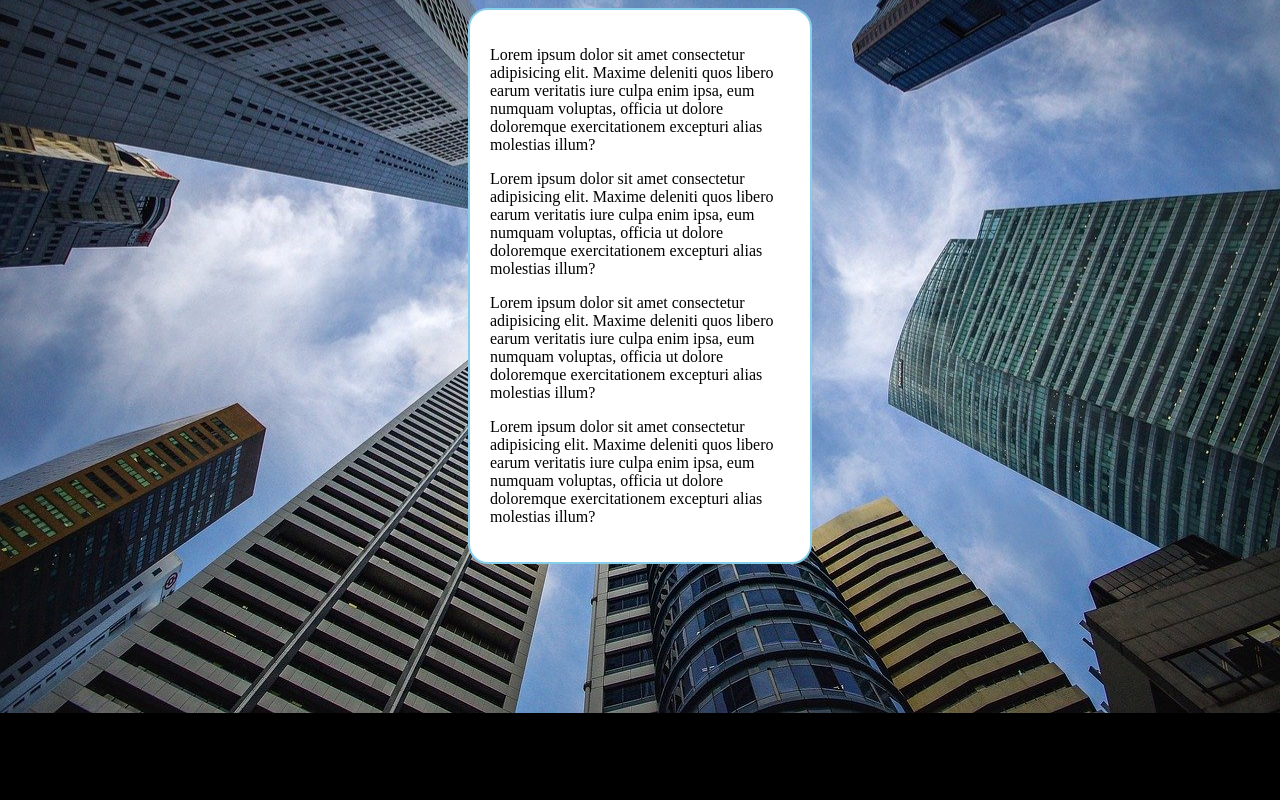
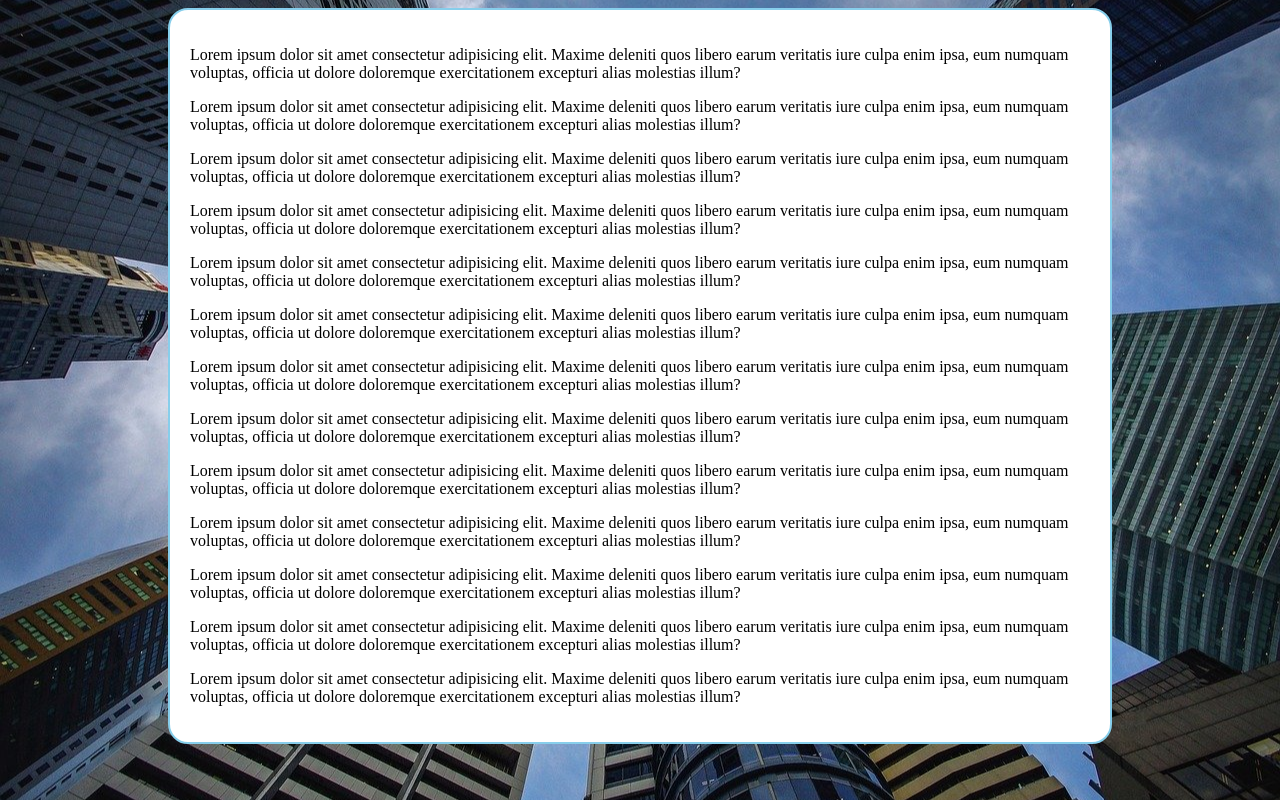
Before and after one commit to EduDsantos/HTML.CSS, a plain HTML site: page Modulo 2 CSS/Ex23/fundo06.html in a window 1280 px wide. Drawn offline with Linux system fonts and the light colour scheme.

Commit message:
Shorthand e Attachmente

```diff
--- a/Modulo 2 CSS/Ex23/fundo06.html
+++ b/Modulo 2 CSS/Ex23/fundo06.html
@@ -7,14 +7,12 @@
     <title>tamanho das imagens de fundo</title>
     <style>
         body{
-            background-color:black;
-            background-image:url('imagens/wallpaper002.jpg');
-            background-position: center center;
-            background-repeat: no-repeat;
+            background: black url('imagens/wallpaper002.jpg') center center no-repeat fixed;
             background-size: cover;
+
         }
         main{
-            width:300px;
+            max-width:900px;
             background-color:white;
             padding:20px;
             margin:auto;
@@ -29,6 +27,15 @@
         <p>Lorem ipsum dolor sit amet consectetur adipisicing elit. Maxime deleniti quos libero earum veritatis iure culpa enim ipsa, eum numquam voluptas, officia ut dolore doloremque exercitationem excepturi alias molestias illum?</p>
         <p>Lorem ipsum dolor sit amet consectetur adipisicing elit. Maxime deleniti quos libero earum veritatis iure culpa enim ipsa, eum numquam voluptas, officia ut dolore doloremque exercitationem excepturi alias molestias illum?</p>
         <p>Lorem ipsum dolor sit amet consectetur adipisicing elit. Maxime deleniti quos libero earum veritatis iure culpa enim ipsa, eum numquam voluptas, officia ut dolore doloremque exercitationem excepturi alias molestias illum?</p>
+        <p>Lorem ipsum dolor sit amet consectetur adipisicing elit. Maxime deleniti quos libero earum veritatis iure culpa enim ipsa, eum numquam voluptas, officia ut dolore doloremque exercitationem excepturi alias molestias illum?</p>
+        <p>Lorem ipsum dolor sit amet consectetur adipisicing elit. Maxime deleniti quos libero earum veritatis iure culpa enim ipsa, eum numquam voluptas, officia ut dolore doloremque exercitationem excepturi alias molestias illum?</p>
+        <p>Lorem ipsum dolor sit amet consectetur adipisicing elit. Maxime deleniti quos libero earum veritatis iure culpa enim ipsa, eum numquam voluptas, officia ut dolore doloremque exercitationem excepturi alias molestias illum?</p>
+        <p>Lorem ipsum dolor sit amet consectetur adipisicing elit. Maxime deleniti quos libero earum veritatis iure culpa enim ipsa, eum numquam voluptas, officia ut dolore doloremque exercitationem excepturi alias molestias illum?</p>
+        <p>Lorem ipsum dolor sit amet consectetur adipisicing elit. Maxime deleniti quos libero earum veritatis iure culpa enim ipsa, eum numquam voluptas, officia ut dolore doloremque exercitationem excepturi alias molestias illum?</p>
+        <p>Lorem ipsum dolor sit amet consectetur adipisicing elit. Maxime deleniti quos libero earum veritatis iure culpa enim ipsa, eum numquam voluptas, officia ut dolore doloremque exercitationem excepturi alias molestias illum?</p>
+        <p>Lorem ipsum dolor sit amet consectetur adipisicing elit. Maxime deleniti quos libero earum veritatis iure culpa enim ipsa, eum numquam voluptas, officia ut dolore doloremque exercitationem excepturi alias molestias illum?</p>
+        <p>Lorem ipsum dolor sit amet consectetur adipisicing elit. Maxime deleniti quos libero earum veritatis iure culpa enim ipsa, eum numquam voluptas, officia ut dolore doloremque exercitationem excepturi alias molestias illum?</p>
+        <p>Lorem ipsum dolor sit amet consectetur adipisicing elit. Maxime deleniti quos libero earum veritatis iure culpa enim ipsa, eum numquam voluptas, officia ut dolore doloremque exercitationem excepturi alias molestias illum?</p>
 
     </main>
 
```
